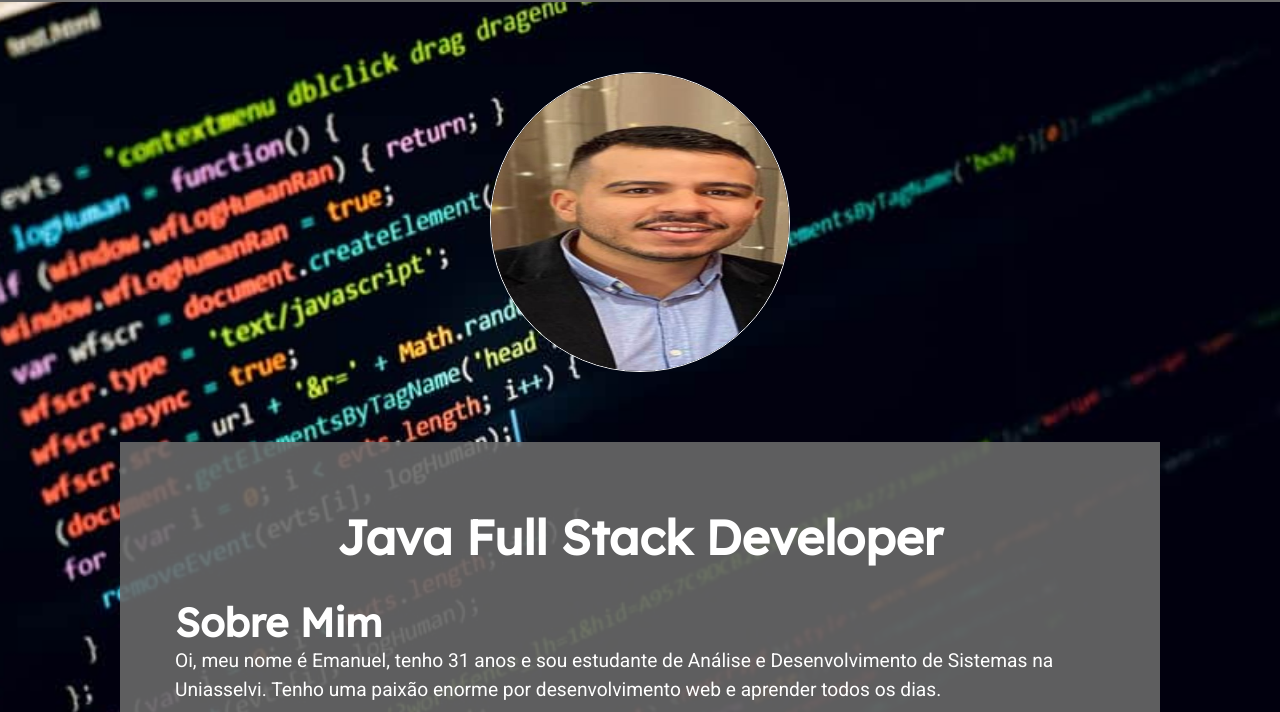
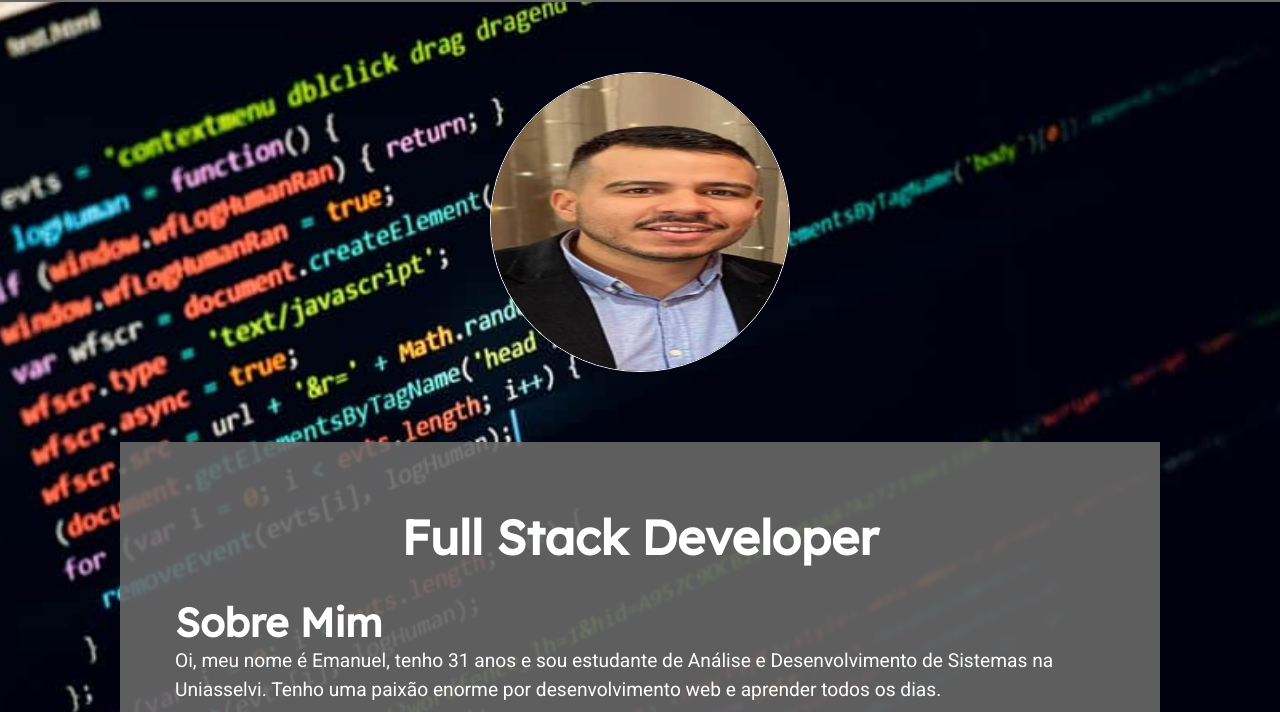
Before and after one commit to enascentedev/Emanuel-portifolio, a website: page index.html in a window 1280 px wide. Shown: the part 38-750 px from the top of the page. Drawn offline with nearby package versions, Linux system fonts and the light colour scheme.

Commit message:
alteração
título do portfólio

```diff
--- a/index.html
+++ b/index.html
@@ -110,7 +110,7 @@
       <section class="sobre-mim section wow fadeInUp" id="sobre-mim">
         <div class="container">
           <h2 class="profissao animate__animated animate__bounce">
-            Java  Full Stack Developer
+             Full Stack Developer
           </h2>
           <h1 class="titulo">Sobre Mim</h1>
           <p class="descricao">
```
